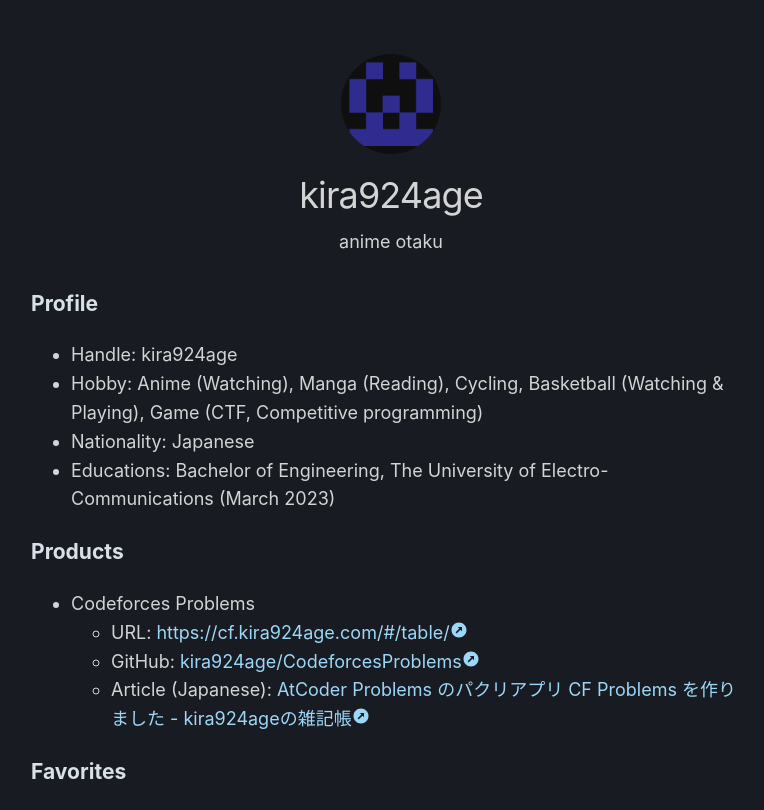
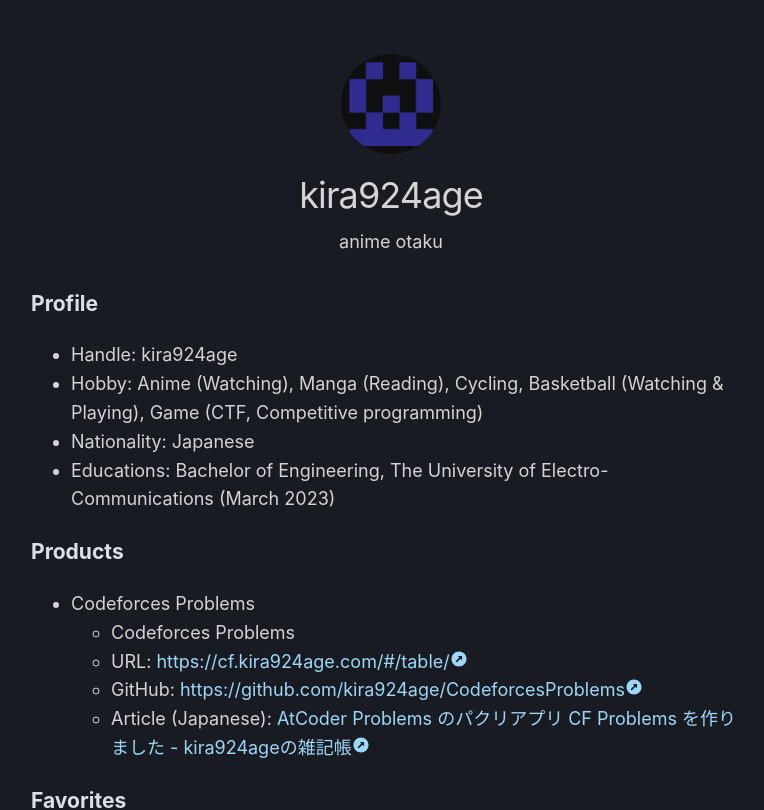
Before and after one commit to kira924age/kira924age.com, a Next.js app: page / in a window 1280 px wide. Shown: the top 810 px of the page, without its empty margins (249-1013 px from the left). Built offline with nearby package versions, Linux system fonts and the light colour scheme.

Commit message:
refactoring

```diff
--- a/package.json
+++ b/package.json
@@ -12,7 +12,6 @@
     "@types/node": "18.15.11",
     "@types/react": "18.0.35",
     "@types/react-dom": "18.0.11",
-    "eslint": "8.38.0",
     "eslint-config-next": "13.3.0",
     "next": "13.3.0",
     "react": "18.2.0",
@@ -22,6 +21,11 @@
     "typescript": "5.0.4"
   },
   "devDependencies": {
+    "@typescript-eslint/eslint-plugin": "^5.59.0",
+    "@typescript-eslint/parser": "^5.59.0",
+    "eslint": "^8.38.0",
+    "eslint-plugin-import": "^2.27.5",
+    "eslint-plugin-unused-imports": "^2.0.0",
     "prettier": "^2.8.7",
     "volta": "^0.0.0"
   },
--- a/src/components/common/Analytics.tsx
+++ b/src/components/common/Analytics.tsx
@@ -6,7 +6,7 @@
   return (
     <>
       <Script
-        src="https://www.googletagmanager.com/gtag/js?id=${ANALYTICS_ID}"
+        src={`https://www.googletagmanager.com/gtag/js?id=${ANALYTICS_ID}`}
         strategy="afterInteractive"
       />
       <Script id="google-analytics" strategy="afterInteractive">
--- a/src/pages/anime.tsx
+++ b/src/pages/anime.tsx
@@ -1,5 +1,4 @@
 import Head from "next/head";
-import Link from "next/link";
 import { Layout } from "../components/layout";
 
 const Anime: React.FC = () => {
--- a/src/pages/index.tsx
+++ b/src/pages/index.tsx
@@ -26,16 +26,53 @@
   return (
     <div className={styles.accountItem}>
       <a href={href} target="_blank" rel="noopener noreferrer">
-        <Image
-          src={src}
-          alt={alt}
-          width={60}
-          height={60}
-          style={{ borderRadius: "10%" }}
-        />
+        <Image src={src} alt={alt} width={60} height={60} />
       </a>
       <span>{name}</span>
     </div>
+  );
+};
+
+type ProductItemProps = {
+  name: string;
+  productUrl: string;
+  githubUrl: string;
+  articleUrl: string;
+  articleTitle: string;
+};
+
+const ProductItem: React.FC<ProductItemProps> = ({
+  name,
+  productUrl,
+  githubUrl,
+  articleUrl,
+  articleTitle,
+}) => {
+  return (
+    <>
+      <li>{name}</li>
+      <li>
+        URL:{" "}
+        <a href={productUrl} target="_blank" rel="noopenner noreferrer">
+          {productUrl}
+          <MdOutbound size="1rem" />
+        </a>
+      </li>
+      <li>
+        GitHub:{" "}
+        <a href={githubUrl} target="_blank" rel="noopenner noreferrer">
+          {githubUrl}
+          <MdOutbound size="1rem" />
+        </a>
+      </li>
+      <li>
+        Article (Japanese):{" "}
+        <a href={articleUrl} target="_blank" rel="noopenner noreferrer">
+          {articleTitle}
+          <MdOutbound size="1rem" />
+        </a>
+      </li>
+    </>
   );
 };
 
@@ -47,13 +84,14 @@
       </Head>
 
       <header className={styles.header}>
+        <div className={styles.iconImage}>
           <Image
             src="/images/profile.png"
             width={100}
             height={100}
             alt="kira924age"
-          className={styles.iconImage}
           />
+        </div>
         <div className={utilStyles.headingXl}>kira924age</div>
         <p>anime otaku</p>
       </header>
@@ -74,42 +112,15 @@
 
       <h3>Products</h3>
       <ul>
-        <li key="1">Codeforces Problems</li>
+        <li>Codeforces Problems</li>
         <ul>
-          <li key="1">
-            URL:{" "}
-            <a
-              href="https://cf.kira924age.com/#/table/"
-              target="_blank"
-              rel="noopenner noreferrer"
-            >
-              https://cf.kira924age.com/#/table/
-              <MdOutbound size="1rem" />
-            </a>
-          </li>
-          <li key="2">
-            GitHub:{" "}
-            <a
-              href="https://github.com/kira924age/CodeforcesProblems"
-              target="_blank"
-              rel="noopenner noreferrer"
-            >
-              kira924age/CodeforcesProblems
-              <MdOutbound size="1rem" />
-            </a>
-          </li>
-          <li key="3">
-            Article (Japanese):{" "}
-            <a
-              href="https://kira000.hatenadiary.jp/entry/2021/03/06/123556"
-              target="_blank"
-              rel="noopenner noreferrer"
-            >
-              AtCoder Problems のパクリアプリ CF Problems を作りました -
-              kira924ageの雑記帳
-              <MdOutbound size="1rem" />
-            </a>
-          </li>
+          <ProductItem
+            name="Codeforces Problems"
+            productUrl="https://cf.kira924age.com/#/table/"
+            githubUrl="https://github.com/kira924age/CodeforcesProblems"
+            articleUrl="https://kira000.hatenadiary.jp/entry/2021/03/06/123556"
+            articleTitle="AtCoder Problems のパクリアプリ CF Problems を作りました - kira924ageの雑記帳"
+          />
         </ul>
       </ul>
 
--- a/src/pages/manga.tsx
+++ b/src/pages/manga.tsx
@@ -1,5 +1,4 @@
 import Head from "next/head";
-import Link from "next/link";
 import { Layout } from "../components/layout";
 
 const Manga: React.FC = () => {
--- a/src/pages/novel.tsx
+++ b/src/pages/novel.tsx
@@ -1,5 +1,4 @@
 import Head from "next/head";
-import Link from "next/link";
 import { Layout } from "../components/layout";
 
 const Novel: React.FC = () => {
--- a/src/pages/song.tsx
+++ b/src/pages/song.tsx
@@ -1,5 +1,4 @@
 import Head from "next/head";
-import Link from "next/link";
 import { Layout } from "../components/layout";
 
 const Song: React.FC = () => {
--- a/src/styles/Home.module.scss
+++ b/src/styles/Home.module.scss
@@ -1,4 +1,4 @@
-.iconImage {
+.iconImage img {
   border-radius: 100%;
   margin-bottom: 1rem;
 }
@@ -34,5 +34,9 @@
     height: 60px;
     background: "transparent";
     margin-bottom:0.2rem;
+
+    img {
+      border-radius: 10%;
+    }
   }
 }
```
Also changed, not shown: 1 other file (tests, documents, lock files or other folders). Lines whose indentation alone changed are shown as unchanged.
